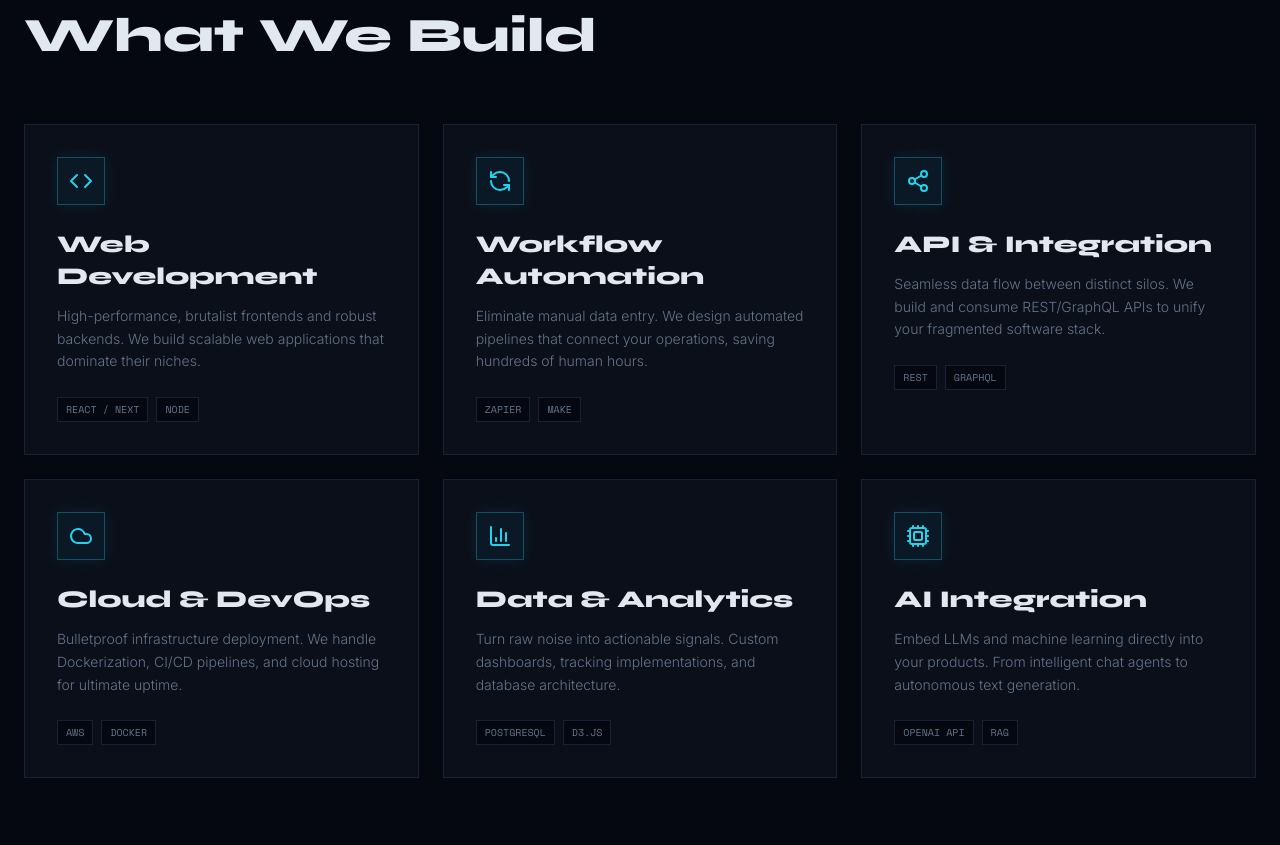
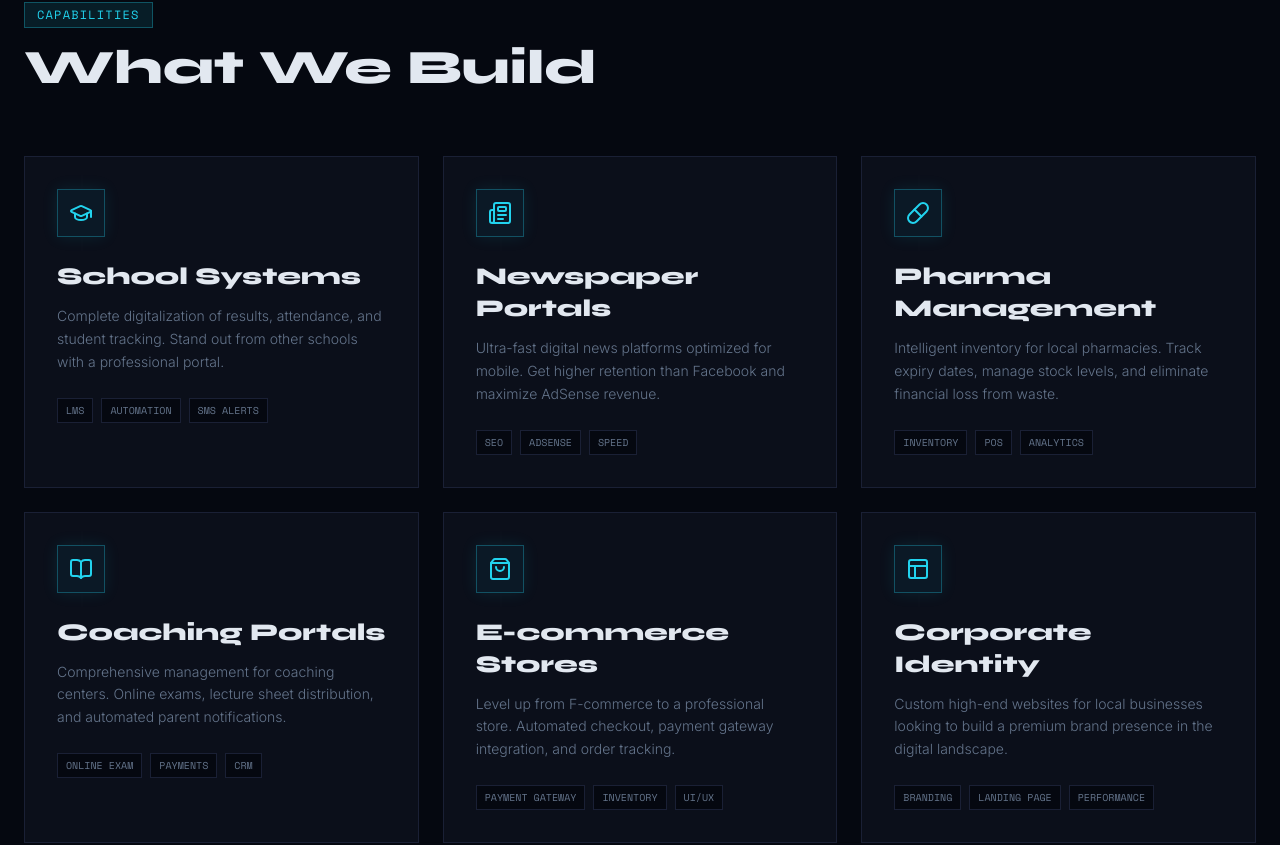
Before and after one commit to rid-coder-70/grovegrid-landing, a Next.js app: page / in a window 1280 px wide. Shown: the part 1440-2285 px from the top of the page. Built offline with nearby package versions, Linux system fonts and the light colour scheme.

Commit message:
feat: add team section and update service offerings to focus on specialized business portals

```diff
--- a/src/app/page.tsx
+++ b/src/app/page.tsx
@@ -6,6 +6,7 @@ import { Services } from "@/components/Services";
 import { HowItWorks } from "@/components/HowItWorks";
 import { Stats } from "@/components/Stats";
 import { Testimonials } from "@/components/Testimonials";
+import { Team } from "@/components/Team";
 import { Contact } from "@/components/Contact";
 import { Footer } from "@/components/Footer";
 
@@ -20,6 +21,7 @@ export default function Home() {
       <HowItWorks />
       <Stats />
       <Testimonials />
+      <Team />
       <Contact />
       <Footer />
     </main>
--- a/src/components/Hero.tsx
+++ b/src/components/Hero.tsx
@@ -23,7 +23,7 @@ export const Hero = () => {
         </h1>
 
         <p className="font-inter font-light text-lg md:text-xl text-textMuted max-w-2xl mb-10 leading-relaxed">
-          Synthorix architects brutalist web experiences and zero-friction automated workflows. Stop performing repetitive tasks. Start scaling.
+          Synthorix architects premium digital experiences and automated systems for the next generation of Bangladeshi industries. From schools to e-commerce, we transform raw potential into technical dominance.
         </p>
 
         <div className="flex flex-col sm:flex-row gap-4 mb-16 w-full sm:w-auto">
--- a/src/components/Icons.tsx
+++ b/src/components/Icons.tsx
@@ -44,3 +44,17 @@ export const TwitterIcon = (props: React.SVGProps<SVGSVGElement>) => (
     <path d="M22 4s-.7 2.1-2 3.4c1.6 10-9.4 17.3-18 11.6 2.2.1 4.4-.6 6-2C3 15.5.5 9.6 3 5c2.2 2.6 5.6 4.1 9 4-.9-4.2 4-6.6 7-3.8 1.1 0 3-1.2 3-1.2z" />
   </svg>
 );
+
+export const FacebookIcon = (props: React.SVGProps<SVGSVGElement>) => (
+  <svg
+    viewBox="0 0 24 24"
+    fill="none"
+    stroke="currentColor"
+    strokeWidth="2"
+    strokeLinecap="round"
+    strokeLinejoin="round"
+    {...props}
+  >
+    <path d="M18 2h-3a5 5 0 0 0-5 5v3H7v4h3v8h4v-8h3l1-4h-4V7a1 1 0 0 1 1-1h3z" />
+  </svg>
+);
--- a/src/components/Navbar.tsx
+++ b/src/components/Navbar.tsx
@@ -38,6 +38,7 @@ export const Navbar = () => {
             { name: "Process", id: "how" },
             { name: "Results", id: "stats" },
             { name: "Clients", id: "testimonials" },
+            { name: "Team", id: "team" },
             { name: "Contact", id: "contact" },
           ].map((item) => (
             <a
--- a/src/components/Services.tsx
+++ b/src/components/Services.tsx
@@ -1,44 +1,44 @@
 "use client";
 
 import { motion } from "framer-motion";
-import { Code, RefreshCcw, Share2, Cloud, BarChart3, Cpu } from "lucide-react";
+import { GraduationCap, Newspaper, Pill, BookOpen, ShoppingBag, Layout } from "lucide-react";
 
 const services = [
   {
-    title: "Web Development",
-    desc: "High-performance, brutalist frontends and robust backends. We build scalable web applications that dominate their niches.",
-    icon: <Code className="w-6 h-6 text-cyan-default" />,
-    tags: ["React / Next", "Node"]
+    title: "School Systems",
+    desc: "Complete digitalization of results, attendance, and student tracking. Stand out from other schools with a professional portal.",
+    icon: <GraduationCap className="w-6 h-6 text-cyan-default" />,
+    tags: ["LMS", "Automation", "SMS Alerts"]
   },
   {
-    title: "Workflow Automation",
-    desc: "Eliminate manual data entry. We design automated pipelines that connect your operations, saving hundreds of human hours.",
-    icon: <RefreshCcw className="w-6 h-6 text-cyan-default" />,
-    tags: ["Zapier", "Make"]
+    title: "Newspaper Portals",
+    desc: "Ultra-fast digital news platforms optimized for mobile. Get higher retention than Facebook and maximize AdSense revenue.",
+    icon: <Newspaper className="w-6 h-6 text-cyan-default" />,
+    tags: ["SEO", "AdSense", "Speed"]
   },
   {
-    title: "API & Integration",
-    desc: "Seamless data flow between distinct silos. We build and consume REST/GraphQL APIs to unify your fragmented software stack.",
-    icon: <Share2 className="w-6 h-6 text-cyan-default" />,
-    tags: ["REST", "GraphQL"]
+    title: "Pharma Management",
+    desc: "Intelligent inventory for local pharmacies. Track expiry dates, manage stock levels, and eliminate financial loss from waste.",
+    icon: <Pill className="w-6 h-6 text-cyan-default" />,
+    tags: ["Inventory", "POS", "Analytics"]
   },
   {
-    title: "Cloud & DevOps",
-    desc: "Bulletproof infrastructure deployment. We handle Dockerization, CI/CD pipelines, and cloud hosting for ultimate uptime.",
-    icon: <Cloud className="w-6 h-6 text-cyan-default" />,
-    tags: ["AWS", "Docker"]
+    title: "Coaching Portals",
+    desc: "Comprehensive management for coaching centers. Online exams, lecture sheet distribution, and automated parent notifications.",
+    icon: <BookOpen className="w-6 h-6 text-cyan-default" />,
+    tags: ["Online Exam", "Payments", "CRM"]
   },
   {
-    title: "Data & Analytics",
-    desc: "Turn raw noise into actionable signals. Custom dashboards, tracking implementations, and database architecture.",
-    icon: <BarChart3 className="w-6 h-6 text-cyan-default" />,
-    tags: ["PostgreSQL", "D3.js"]
+    title: "E-commerce Stores",
+    desc: "Level up from F-commerce to a professional store. Automated checkout, payment gateway integration, and order tracking.",
+    icon: <ShoppingBag className="w-6 h-6 text-cyan-default" />,
+    tags: ["Payment Gateway", "Inventory", "UI/UX"]
   },
   {
-    title: "AI Integration",
-    desc: "Embed LLMs and machine learning directly into your products. From intelligent chat agents to autonomous text generation.",
-    icon: <Cpu className="w-6 h-6 text-cyan-default" />,
-    tags: ["OpenAI API", "RAG"]
+    title: "Corporate Identity",
+    desc: "Custom high-end websites for local businesses looking to build a premium brand presence in the digital landscape.",
+    icon: <Layout className="w-6 h-6 text-cyan-default" />,
+    tags: ["Branding", "Landing Page", "Performance"]
   }
 ];
 
--- /dev/null
+++ b/src/components/Team.tsx
@@ -0,0 +1,89 @@
+"use client";
+
+import { motion } from "framer-motion";
+import { ExternalLink } from "lucide-react";
+import { GithubIcon, LinkedinIcon, TwitterIcon, FacebookIcon } from "@/components/Icons";
+import Image from "next/image";
+
+export const Team = () => {
+  return (
+    <section id="team" className="py-32 px-6 relative z-10 max-w-7xl mx-auto">
+      <motion.div
+        initial={{ opacity: 0, y: 20 }}
+        whileInView={{ opacity: 1, y: 0 }}
+        viewport={{ once: true }}
+        className="mb-16 text-center"
+      >
+        <span className="font-mono text-xs text-cyan-default uppercase tracking-widest border border-cyan-default/30 bg-cyan-default/10 px-3 py-1 mb-4 inline-block">
+          Leadership
+        </span>
+        <h2 className="font-syne text-4xl md:text-5xl font-extrabold tracking-tightest text-textMain">
+          The Mind Behind Synthorix
+        </h2>
+      </motion.div>
+
+      <div className="flex justify-center">
+        <motion.div
+          initial={{ opacity: 0, scale: 0.95 }}
+          whileInView={{ opacity: 1, scale: 1 }}
+          viewport={{ once: true }}
+          className="group relative max-w-md w-full"
+        >
+          {/* Decorative Background Element */}
+          <div className="absolute -inset-4 bg-cyan-default/5 border border-cyan-default/10 -z-10 blur-xl group-hover:bg-cyan-default/10 transition-all duration-500"></div>
+
+          <div className="bg-panel border border-borderCol p-8 relative overflow-hidden">
+            {/* Corner Accents */}
+            <div className="absolute top-0 right-0 w-16 h-16 bg-cyan-default/5 flex items-center justify-center border-l border-b border-borderCol">
+              <span className="font-mono text-[10px] text-cyan-default rotate-45">FOUNDER</span>
+            </div>
+
+            <div className="flex flex-col md:flex-row items-center gap-8">
+              <div className="relative w-32 h-32 md:w-40 md:h-40 shrink-0">
+                <div className="absolute inset-0 border-2 border-cyan-default translate-x-2 translate-y-2 z-0"></div>
+                <div className="relative z-10 w-full h-full bg-bg border border-borderCol overflow-hidden grayscale group-hover:grayscale-0 transition-all duration-500">
+                  <Image
+                    src="/profile.jpg"
+                    alt="Founder"
+                    width={400}
+                    height={400}
+                    className="object-cover"
+                  />
+                </div>
+              </div>
+
+              <div className="text-center md:text-left">
+                <h3 className="font-syne text-3xl font-extrabold text-textMain mb-1">Ridoy Baidya</h3>
+                <p className="font-mono text-xs text-cyan-default uppercase tracking-widest mb-4">Founder & CEO</p>
+
+                <p className="text-textMuted text-sm leading-relaxed mb-4">
+                 I am a Full-Stack Web Developer from Sylhet, Bangladesh. I specialize in building robust and scalable web applications using modern technologies. My focus is on creating seamless user experiences with clean, efficient code.
+                </p>
+
+                <div className="flex items-center gap-2 mb-6 font-mono text-[10px] text-cyan-default/80">
+                  <div className="w-1.5 h-1.5 bg-cyan-default rounded-full"></div>
+                  <span>3RD YEAR CSE @ SUST</span>
+                </div>
+
+                <div className="flex justify-center md:justify-start gap-4">
+                  <a href="https://github.com/rid-coder-70" className="text-textMuted hover:text-cyan-default transition-colors">
+                    <GithubIcon className="w-5 h-5" />
+                  </a>
+                  <a href="https://www.linkedin.com/in/ridoy-baidya" className="text-textMuted hover:text-cyan-default transition-colors">
+                    <LinkedinIcon className="w-5 h-5" />
+                  </a>
+                  <a href="https://www.facebook.com/ridoy.baiday.5" className="text-textMuted hover:text-cyan-default transition-colors">
+                    <FacebookIcon className="w-5 h-5" />
+                  </a>
+                  <a href="https://ridoy-baidya.vercel.app" target="_blank" rel="noopener noreferrer" className="flex items-center gap-1.5 text-xs font-mono text-cyan-default hover:text-white transition-colors border-l border-borderCol pl-4 ml-2">
+                    PORTFOLIO <ExternalLink className="w-3 h-3" />
+                  </a>
+                </div>
+              </div>
+            </div>
+          </div>
+        </motion.div>
+      </div>
+    </section>
+  );
+};
```
Also changed, not shown: 1 other file (tests, documents, lock files or other folders).
